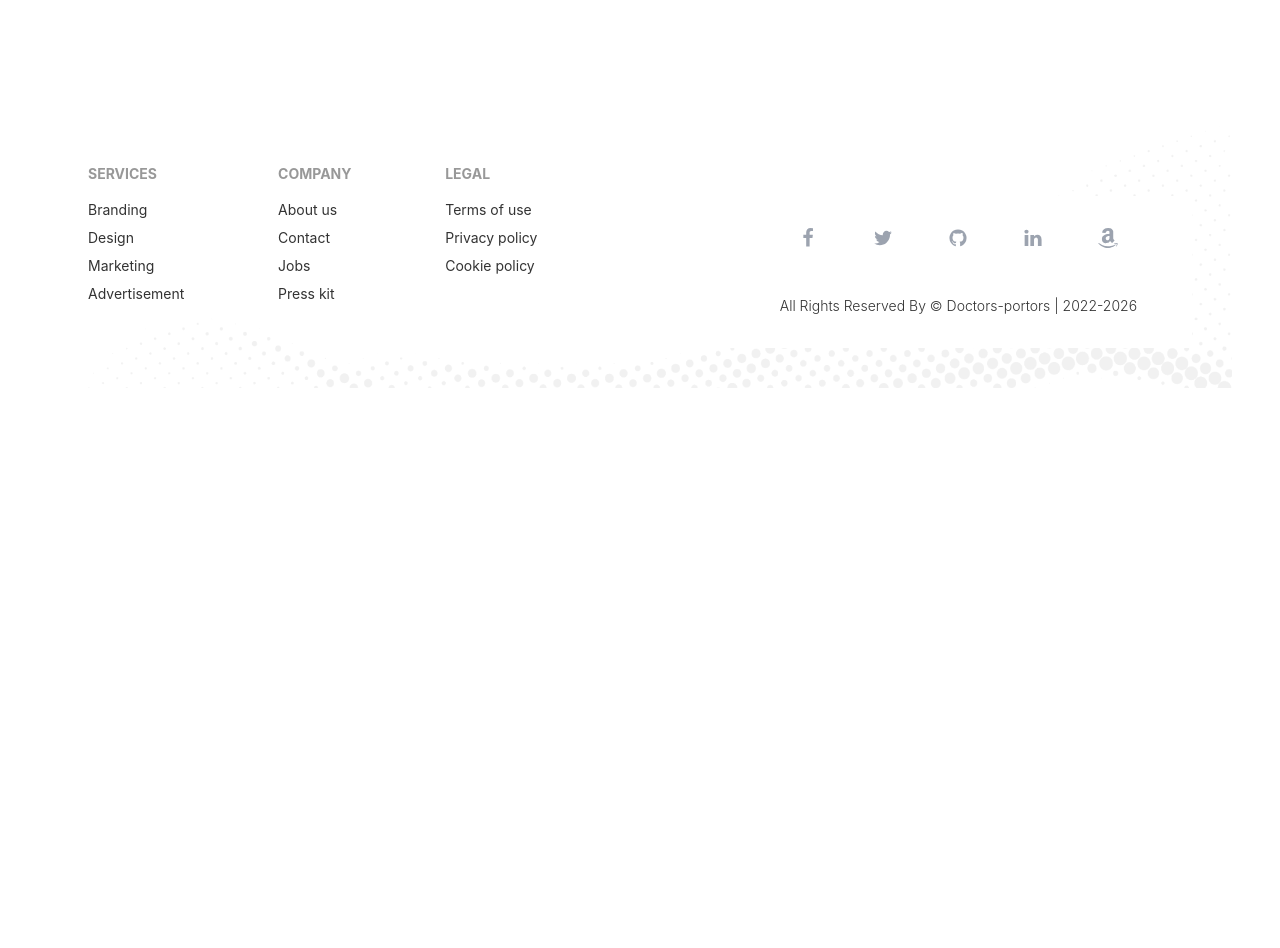
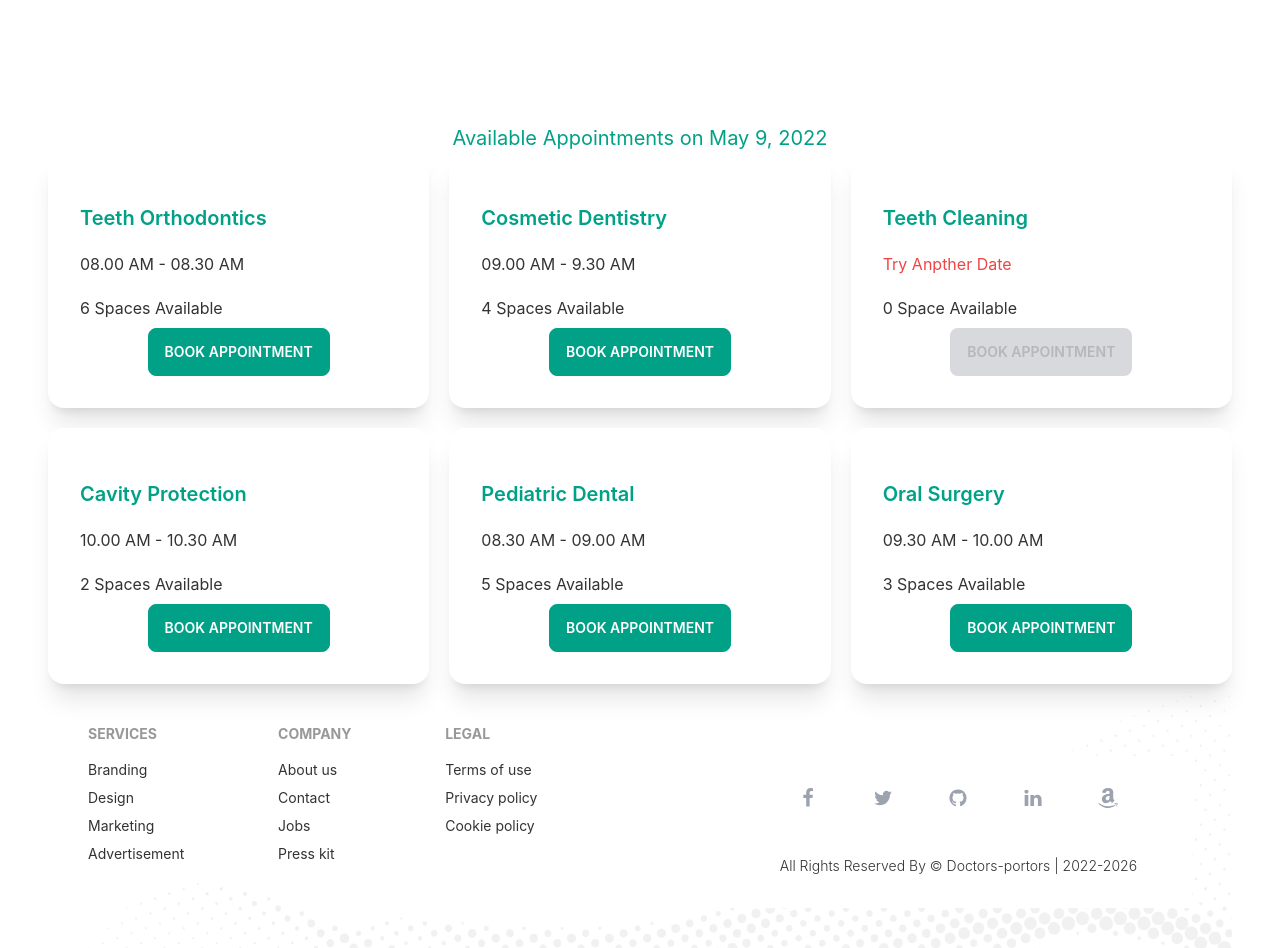
Before and after one commit to Ahsan855/Doctor-Portal-App, a React (Create React App) app: page /appointment in a window 1280 px wide. Shown: the part 740-1688 px from the top of the page. Before the commit the page ends 1128 px from the top, so only its background shows below. Built offline with nearby package versions, Linux system fonts and the light colour scheme.

Commit message:
done all Appoinment date card

```diff
--- /dev/null
+++ b/public/Services.json
@@ -0,0 +1,57 @@
+[
+    {
+      "_id": 1,
+      "name": "Teeth Orthodontics",
+      "slots": [
+        "08.00 AM - 08.30 AM",
+        "08.30 AM - 09.00 AM",
+        "09.00 AM - 9.30 AM",
+        "09.30 AM - 10.00 AM",
+        "10.00 AM - 10.30 AM",
+        "10.30 AM - 11.00 AM"
+      ]
+    },
+    {
+      "_id": 2,
+      "name": "Cosmetic Dentistry",
+      "slots": [
+        "09.00 AM - 9.30 AM",
+        "09.30 AM - 10.00 AM",
+        "10.00 AM - 10.30 AM",
+        "10.30 AM - 11.00 AM"
+      ]
+    },
+    {
+      "_id": 3,
+      "name": "Teeth Cleaning",
+      "slots": []
+    },
+    {
+      "_id": 4,
+      "name": "Cavity Protection",
+      "slots": [
+        "10.00 AM - 10.30 AM",
+        "10.30 AM - 11.00 AM"
+      ]
+    },
+    {
+      "_id": 5,
+      "name": "Pediatric Dental",
+      "slots": [
+        "08.30 AM - 09.00 AM",
+        "09.00 AM - 9.30 AM",
+        "09.30 AM - 10.00 AM",
+        "10.00 AM - 10.30 AM",
+        "10.30 AM - 11.00 AM"
+      ]
+    },
+    {
+      "_id": 6,
+      "name": "Oral Surgery",
+      "slots": [
+        "09.30 AM - 10.00 AM",
+        "10.00 AM - 10.30 AM",
+        "10.30 AM - 11.00 AM"
+      ]
+    }
+  ]
--- a/src/Pages/Appoinment/Appoinment.js
+++ b/src/Pages/Appoinment/Appoinment.js
@@ -1,12 +1,16 @@
-import React from 'react';
-import AppoinmentBannar from './AppoinmentBannar';
+import React, { useState } from "react";
+import AppoinmentBannar from "./AppoinmentBannar";
+import AvailableAppoinment from "./AvailableAppoinment";
 
 const Appoinment = () => {
-    return (
-        <div>
-            <AppoinmentBannar/>
-        </div>
-    );
+  const [date, setDate] = useState(new Date());
+
+  return (
+    <div>
+      <AppoinmentBannar date={date} setDate={setDate} />
+      <AvailableAppoinment date={date} />
+    </div>
+  );
 };
 
 export default Appoinment;
--- a/src/Pages/Appoinment/AppoinmentBannar.js
+++ b/src/Pages/Appoinment/AppoinmentBannar.js
@@ -1,11 +1,8 @@
-import React, { useState } from 'react';
 import chair from '../../assets/images/chair.png'
 import { DayPicker } from 'react-day-picker';
 import 'react-day-picker/dist/style.css';
-import { format } from 'date-fns';
 
-const AppoinmentBannar = () => {
-    const [date, setDate] =useState(new Date())
+const AppoinmentBannar = ({date, setDate}) => {
     return (
         <div class="hero min-h-screen">
         <div class="hero-content flex-col lg:flex-row-reverse">
@@ -16,7 +13,6 @@
              selected={date}
              onSelect={setDate}
              />
-            <p>You have Selected : {format(date, 'PP')}</p>
           </div>
         </div>
       </div>
--- /dev/null
+++ b/src/Pages/Appoinment/AvailableAppoinment.js
@@ -0,0 +1,26 @@
+import { format } from "date-fns";
+import React, { useEffect, useState } from "react";
+import Service from "./Service";
+
+const AvailableAppoinment = ({ date }) => {
+  const [services, setServices] = useState([]);
+  useEffect(() => {
+    fetch("Services.json")
+      .then((res) => res.json())
+      .then((data) => setServices(data));
+  }, []);
+  return (
+    <div>
+      <h2 className="text-xl text-secondary text-center">
+        Available Appointments on {format(date, "PP")}
+      </h2>
+      <div className="grid grid-cols-1 md:grid-cols-2 lg:grid-cols-3 gap-5">
+          {
+              services.map(service => <Service service={service} key={service._id}></Service>)
+          }
+      </div>
+    </div>
+  );
+};
+
+export default AvailableAppoinment;
--- /dev/null
+++ b/src/Pages/Appoinment/Service.js
@@ -0,0 +1,21 @@
+import React from "react";
+
+const Service = ({ service }) => {
+    const {name, slots}=service
+  return (
+    <div class="card lg:max-w-lg bg-base-100 shadow-xl pt-5">
+      <div class="card-body">
+        <h2 class="card-title text-secondary">{name}</h2>
+        <p className="py-3">{
+            slots.length > 0 ? <span>{slots[0]}</span> : <span className="text-red-500">Try Anpther Date</span>
+            }</p>
+        <p>{slots.length} {slots.length > 1 ? 'Spaces' : 'Space'} Available</p>
+        <div class="card-actions justify-center">
+          <button disabled={slots.length === 0} class="btn btn-secondary text-white uppercase">Book Appointment</button>
+        </div>
+      </div>
+    </div>
+  );
+};
+
+export default Service;
--- a/src/Pages/Home/Care.js
+++ b/src/Pages/Home/Care.js
@@ -7,7 +7,7 @@
     <div className="hero min-h-screen">
       <div className="hero-content flex-col lg:flex-row">
         <div>
-        <img src={img} className="max-w-sm rounded-lg shadow-2xl" />
+        <img src={img} className="max-w-sm rounded-lg shadow-2xl" alt="" />
         </div>
         <div className="ml-10">
           <h1 className="text-5xl font-bold">
```
